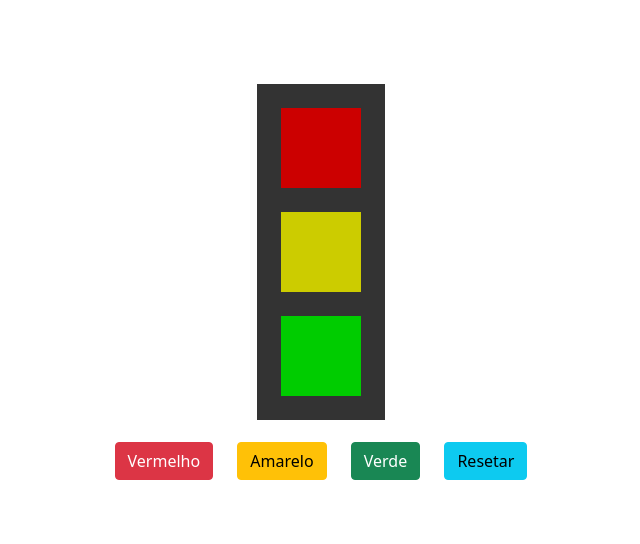
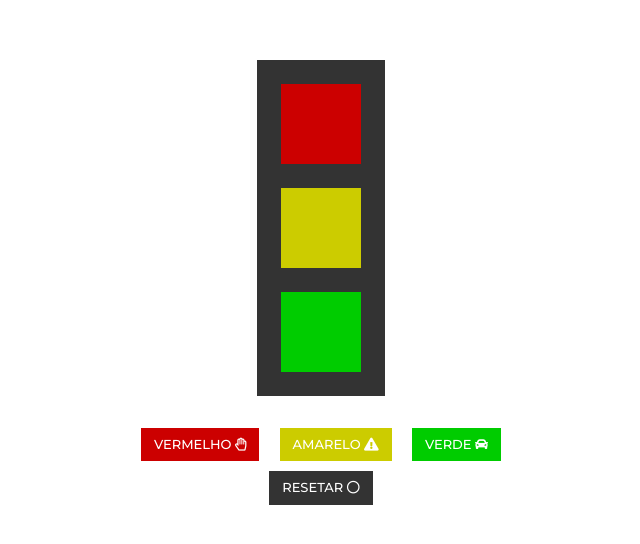
Before and after one commit to Monica261/traffic-light, a plain HTML site: page index.html in a window 1280 px wide. Shown: the part 118-662 px from the top of the page, without its empty margins (319-959 px from the left). Drawn offline with nearby package versions, Linux system fonts and the light colour scheme.

Commit message:
atualizando estilo dos btns

```diff
--- a/index.html
+++ b/index.html
@@ -8,6 +8,14 @@
 
   <!-- Bootstrap CSS -->
   <link href="https://cdn.jsdelivr.net/npm/bootstrap@5.1.2/dist/css/bootstrap.min.css" rel="stylesheet" integrity="sha384-uWxY/CJNBR+1zjPWmfnSnVxwRheevXITnMqoEIeG1LJrdI0GlVs/9cVSyPYXdcSF" crossorigin="anonymous">
+
+  <!-- FontAwesome -->
+  <link rel="stylesheet" href="https://pro.fontawesome.com/releases/v5.10.0/css/all.css" integrity="sha384-AYmEC3Yw5cVb3ZcuHtOA93w35dYTsvhLPVnYs9eStHfGJvOvKxVfELGroGkvsg+p" crossorigin="anonymous" />
+
+  <!-- Montserrat font -->
+  <link rel="preconnect" href="https://fonts.googleapis.com">
+  <link rel="preconnect" href="https://fonts.gstatic.com" crossorigin>
+  <link href="https://fonts.googleapis.com/css2?family=Montserrat:wght@500&display=swap" rel="stylesheet">
 
   <link rel="stylesheet" href="style.css">
 
@@ -26,12 +34,19 @@
       </div>
     </div>
 
+    <div class="row btns">
+      <div class="col-md-12 col-xs-12 text-center">
+        <button id="redButton" class="button btn redButton">Vermelho <i class="far fa-hand-paper"></i></button>
+
+        <button id="yellowButton" class="button btn yellowButton">Amarelo <i class="fas fa-exclamation-triangle"></i></button>
+
+        <button id="greenButton" class="button btn greenButton">Verde <i class="fas fa-car"></i></button>
+      </div>
+    </div>
+
     <div class="row">
-      <div class="col-md-12 text-center">
-        <button id="redButton" class="button btn btn-danger">Vermelho</button>
-        <button id="yellowButton" class="button btn btn-warning">Amarelo</button>
-        <button id="greenButton" class="button btn btn-success">Verde</button>
-        <button id="reset" class="button btn btn-info">Resetar</button>
+      <div class="col-md-12 col-xs-12">
+        <button id="reset" class="button btn reset">Resetar <i class="far fa-circle"></i></button>
       </div>
     </div>
   </div>
--- a/style.css
+++ b/style.css
@@ -35,11 +35,45 @@ li:nth-child(3) {
   justify-content: center;
 }
 
+.redButton{
+  background: #c00!important;
+}
+
+.yellowButton{
+  background: #cc0!important;
+}
+
+.greenButton{
+  background: #0c0!important;
+}
+
+.reset{
+  background: #333;
+}
+
 .btn{
-  margin: 0px 10px;
+  margin: 0px 8px;
+  color: #fff;
+  text-transform: uppercase;
+  font-family: 'Montserrat', sans-serif;
+  font-size: 13px!important;
+  border-radius: 0px!important;
 }
 
 .btn:hover{
+  color: #fff;
   transform: scale(1.1);
-  transition-duration: 1s;
+  transition-duration: 2s!important;
 }
+
+.btns{
+  margin: 10px 0px;
+}
+
+/*Small devices (landscape phones, 576px and up)*/
+@media (max-width: 767px) {
+  .btn{
+    display: inline-grid;
+    margin: 0 4px;
+  }
+}
```
